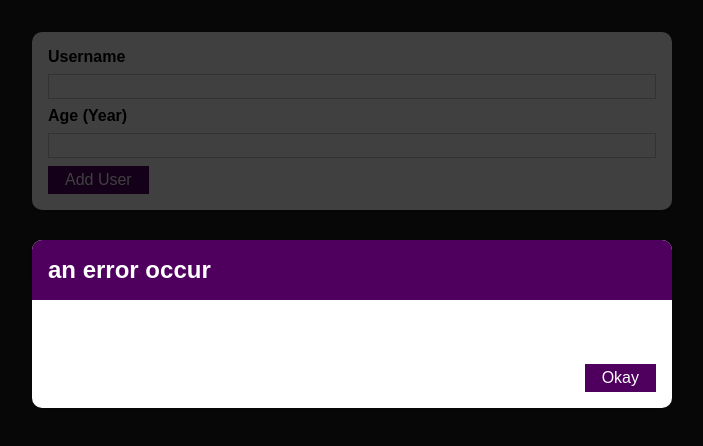
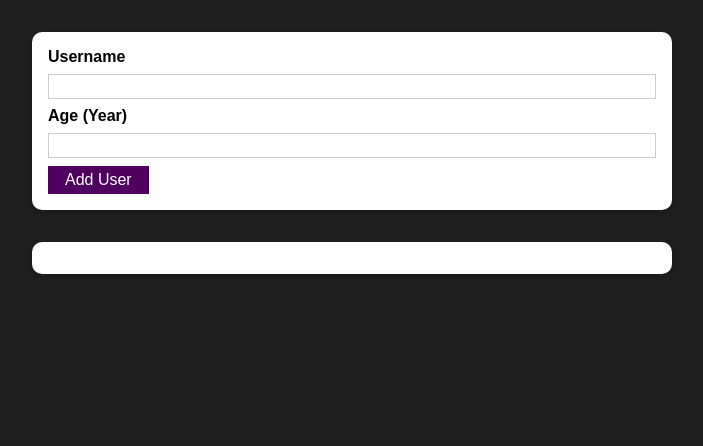
Before and after one commit to gulzar8991/react-practice-project, a React (Create React App) app: page / in a window 1280 px wide. Shown: the top 446 px of the page, without its empty margins (288-991 px from the left). Built offline with nearby package versions, Linux system fonts and the light colour scheme.

Commit message:
managing the error state

```diff
--- a/src/components/UI/ErrorModal.js
+++ b/src/components/UI/ErrorModal.js
@@ -7,7 +7,7 @@
 const ErrorModal = (props) => {
   return (
     <div>
-      <div className={classes.backdrop} />
+      <div className={classes.backdrop} onClick={props.onConfirm} />
       <Card className={classes.modal}>
         <header className={classes.header}>
           <h2>{props.title}</h2>
@@ -16,7 +16,7 @@
           <p>{props.message}</p>
         </div>
         <footer className={classes.actions}>
-          <Button>Okay</Button>
+          <Button onClick={props.onConfirm}>Okay</Button>
         </footer>
       </Card>
     </div>
--- a/src/components/Users/AddUser.js
+++ b/src/components/Users/AddUser.js
@@ -8,12 +8,21 @@
 const AddUser = (props) => {
   const [enteredUsername, setEnteredUsername] = useState("");
   const [enteredAge, setEnteredAge] = useState("");
+  const [error, setError] = useState();
   const addUserHandler = (event) => {
     event.preventDefault();
     if (enteredUsername.trim().length === 0 || enteredAge.trim().length === 0) {
+      setError({
+        title: "Invalid Input",
+        message: "Please enter a valid name and age (non-empty values).",
+      });
       return;
     }
     if (+enteredAge < 1) {
+      setError({
+        title: "Invalid Age",
+        message: "Please enter a valid age (greater than 0).",
+      });
       return;
     }
     props.onAddUser(enteredUsername, enteredAge);
@@ -28,9 +37,19 @@
     setEnteredAge(event.target.value);
   };
 
+  const errorHandler = () => {
+    setError(null);
+  };
+
   return (
     <div>
-      <ErrorModal title="an error occur" />
+      {error && (
+        <ErrorModal
+          title={error.title}
+          message={error.message}
+          onConfirm={errorHandler}
+        />
+      )}
       <Card className={classes.input}>
         <form onSubmit={addUserHandler}>
           <label htmlFor="username">Username</label>
```
